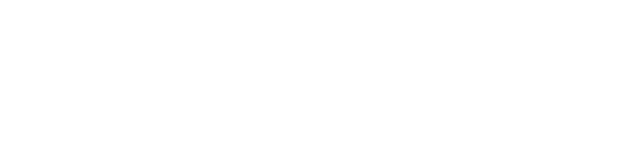
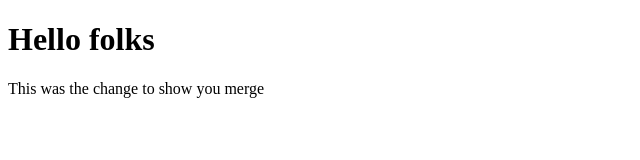
Before and after one commit to hridesh-net/3rdmay-training, a plain HTML site: page index2.html in a window 1280 px wide. Shown: the whole page, without its empty margins (0-640 px from the left). Drawn offline with Linux system fonts and the light colour scheme.

Commit message:
some changes

```diff
--- a/index2.html
+++ b/index2.html
@@ -7,6 +7,7 @@
     <title>Index2</title>
 </head>
 <body>
-
+    <h1 class="heading">Hello folks</h1>
+    <p>This was the change to show you merge</p>
 </body>
 </html>
```
